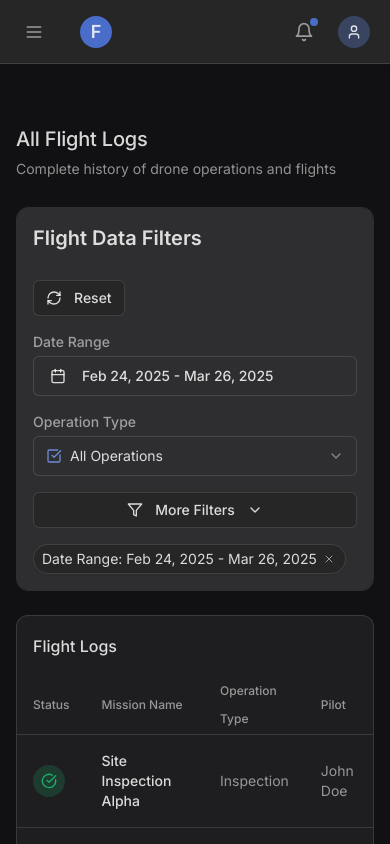
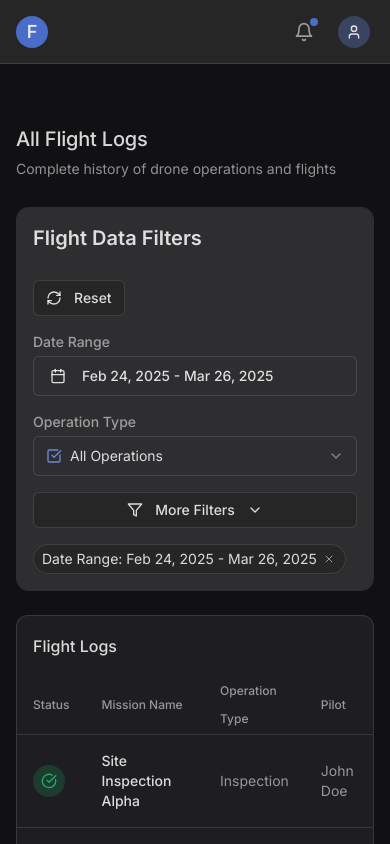
Before and after one commit to hrithikbokdeflytbase/flytdash-harmony, a React (Vite) app: page /all-logs in a window 390 px wide. Shown: the top 844 px of the page. Built offline with nearby package versions, Linux system fonts and the light colour scheme.

Commit message:
Reverted to edit edt-fd306bbb-2933-4f68-b6e1-b8756d8a63cb: "Fix: Add navigation to flight page
Add navigation links to the flight page in the dashboard layout."

```diff
--- a/src/components/layout/DashboardLayout.tsx
+++ b/src/components/layout/DashboardLayout.tsx
@@ -1,10 +1,8 @@
 
-import React, { useState } from 'react';
+import React from 'react';
 import Header from './Header';
-import Sidebar from './Sidebar';
 import { Link, useLocation } from 'react-router-dom';
 import { cn } from '@/lib/utils';
-import { Menu } from 'lucide-react';
 
 interface DashboardLayoutProps {
   children: React.ReactNode;
@@ -13,25 +11,10 @@ interface DashboardLayoutProps {
 
 const DashboardLayout = ({ children, title }: DashboardLayoutProps) => {
   const location = useLocation();
-  const [sidebarOpen, setSidebarOpen] = useState(false);
-
-  const toggleSidebar = () => {
-    setSidebarOpen(prev => !prev);
-  };
 
   return (
     <div className="min-h-screen bg-background-bg">
-      <Header title={title}>
-        <button
-          onClick={toggleSidebar}
-          className="p-200 mr-300 rounded-full hover:bg-surface-states-hover transition-colors lg:hidden"
-          aria-label="Toggle sidebar"
-        >
-          <Menu className="w-5 h-5 text-text-icon-02" />
-        </button>
-      </Header>
-
-      <Sidebar isOpen={sidebarOpen} onClose={() => setSidebarOpen(false)} />
+      <Header title={title} />
 
       {/* Simple navigation bar */}
       <div className="bg-background-level-2 border-b border-outline-primary">
--- a/src/components/layout/Header.tsx
+++ b/src/components/layout/Header.tsx
@@ -6,10 +6,9 @@ import { cn } from '@/lib/utils';
 interface HeaderProps {
   title: string;
   className?: string;
-  children?: React.ReactNode;
 }
 
-const Header = ({ title, className, children }: HeaderProps) => {
+const Header = ({ title, className }: HeaderProps) => {
   return (
     <header
       className={cn(
@@ -19,8 +18,6 @@ const Header = ({ title, className, children }: HeaderProps) => {
       )}
     >
       <div className="flex items-center space-x-400">
-        {children}
-
         <div className="flex items-center space-x-300">
           <div className="relative h-8 w-8">
             <div className="absolute inset-0 bg-primary-200 rounded-full flex items-center justify-center">
```
